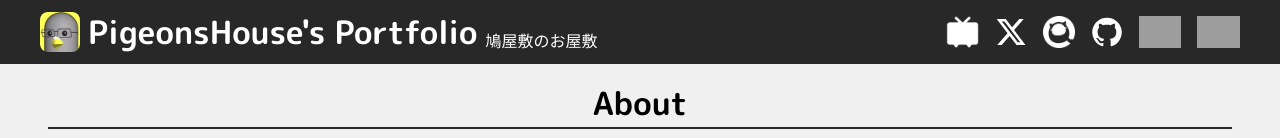
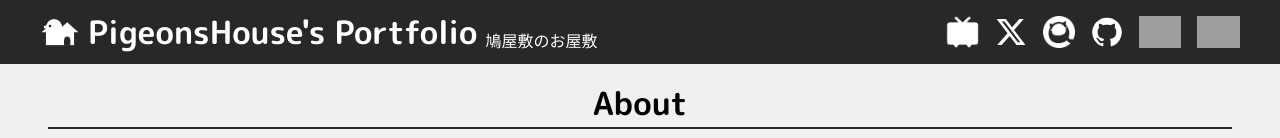
Before and after one commit to PigeonsHouse/PigeonsHouse, a React (Vite) app: page / in a window 1280 px wide. Shown: the top 138 px of the page. Built offline with nearby package versions, Linux system fonts and the light colour scheme; grey boxes are pictures that could not be loaded.

Commit message:
update: Logoの導入

```diff
--- a/src/sections/Header/Header.tsx
+++ b/src/sections/Header/Header.tsx
@@ -23,7 +23,7 @@ export const Header: React.FC<HeaderProps> = ({ vpSize }) => {
     <StickyContainer>
       <Container>
         <TitleContainer>
-          <Avatar src="/avatar.png" />
+          <Avatar src="/logo.svg" />
           {!isSmallVp && (
             <Title>
               {isLargeVp ? "PigeonsHouse's Portfolio" : "PigeonsHouse"}
--- a/src/sections/Header/styled.ts
+++ b/src/sections/Header/styled.ts
@@ -26,8 +26,8 @@ export const TitleContainer = styled.div`
 `;
 
 export const Avatar = styled.img`
-  border-radius: 8px;
   height: 40px;
+  color: white;
 `;
 
 export const Title = styled.h1`
```
Also changed, not shown: public/logo.svg (added).
